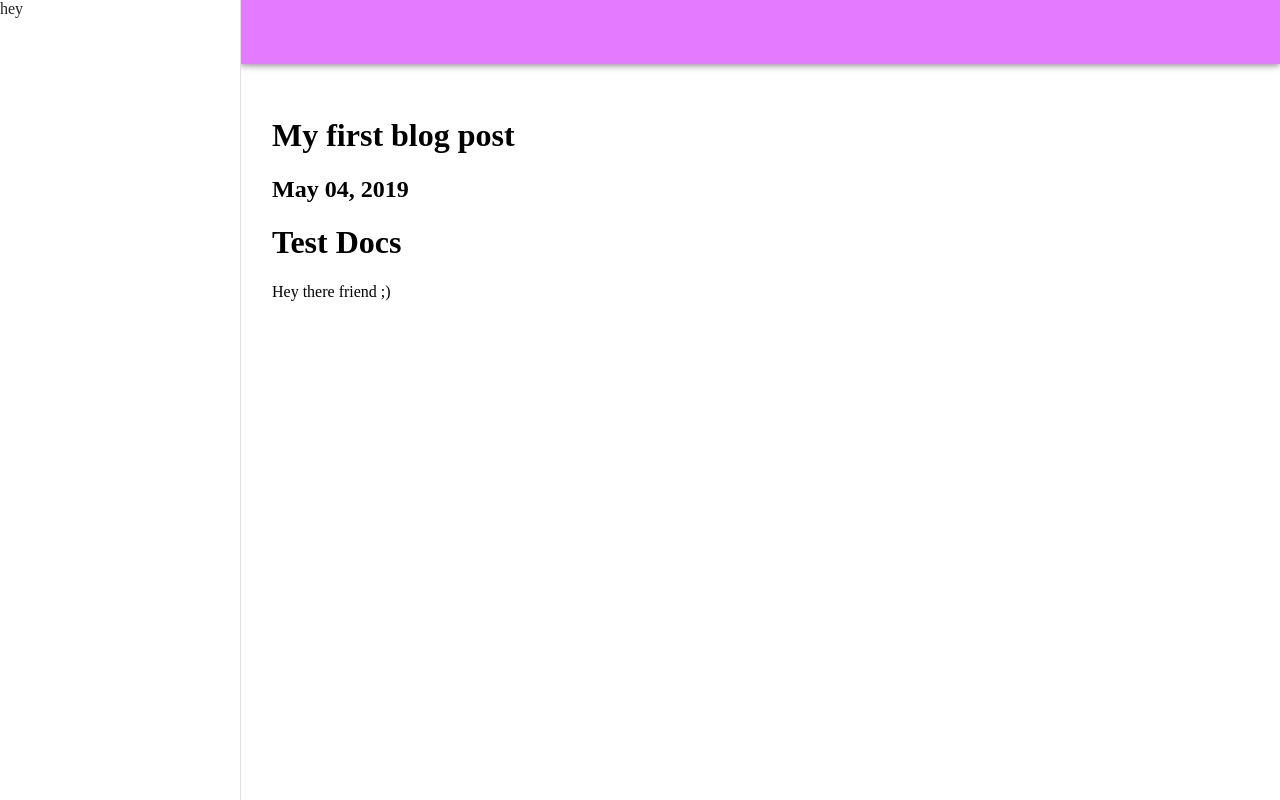
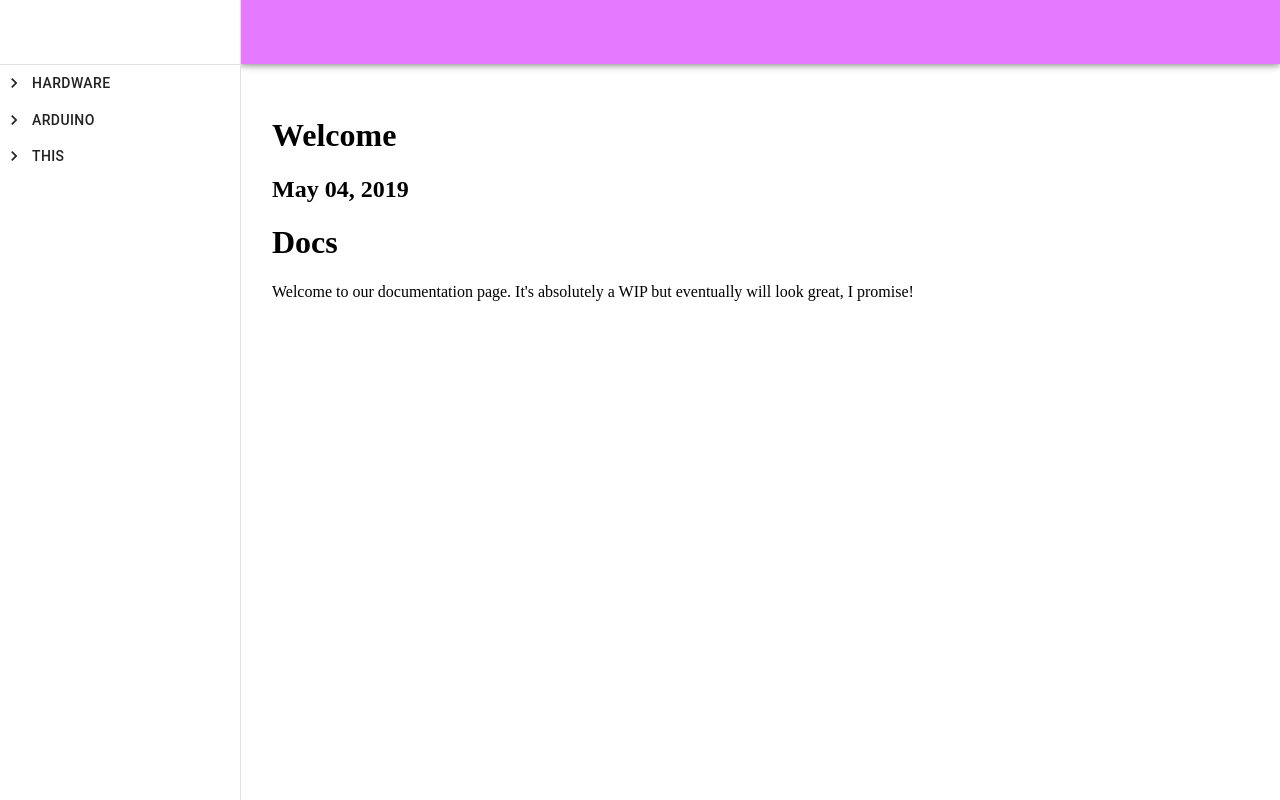
Before and after one commit to FANTM/FANTM.github.io, a Gatsby site: page /arduino/ in a window 1280 px wide. Built offline with nearby package versions, Linux system fonts and the light colour scheme; Gatsby itself is replaced by a stand-in of ours.

Commit message:
Table of contents is preliminarily done, at least artifically

```diff
--- a/src/components/buttons/ToCChildButton.jsx
+++ b/src/components/buttons/ToCChildButton.jsx
@@ -1,7 +1,31 @@
 import React from 'react';
+import PropTypes from 'prop-types';
+import { Button } from '@material-ui/core';
+import { makeStyles, useTheme } from '@material-ui/core/styles';
 
-function ToCChildButton() {
-  return <div />;
+const useStyles = makeStyles({
+  root: {
+    width: '100%',
+    justifyContent: 'left',
+  },
+});
+
+function ToCChildButton({ content, level }) {
+  const classes = useStyles();
+  const theme = useTheme();
+  return (
+    <Button
+      style={{ paddingLeft: theme.spacing(level * 2) + 16 }}
+      className={classes.root}
+    >
+      {content}
+    </Button>
+  );
 }
 
 export default ToCChildButton;
+
+ToCChildButton.propTypes = {
+  content: PropTypes.string.isRequired,
+  level: PropTypes.number.isRequired,
+};
--- a/src/components/buttons/ToCParentButton.jsx
+++ b/src/components/buttons/ToCParentButton.jsx
@@ -1,7 +1,44 @@
-import React from 'react';
+import React, { useState } from 'react';
+import PropTypes from 'prop-types';
+import { Button, Collapse } from '@material-ui/core';
+import { KeyboardArrowRight, KeyboardArrowDown } from '@material-ui/icons';
+import { makeStyles, useTheme } from '@material-ui/core/styles';
 
-function ToCParentButton() {
-  return <div />;
+const useStyles = makeStyles({
+  root: {
+    justifyContent: 'left',
+    width: '100%',
+  },
+});
+
+function ToCParentButton({ content, level, kids }) {
+  const [expanded, setExpanded] = useState(false);
+  const classes = useStyles();
+  const theme = useTheme();
+
+  function toggleCategory() {
+    setExpanded((prevValue) => !prevValue);
+  }
+
+  return (
+    <>
+      <Button
+        className={classes.root}
+        style={{ paddingLeft: theme.spacing(level * 2) + 8 }}
+        onClick={toggleCategory}
+        startIcon={expanded ? <KeyboardArrowDown /> : <KeyboardArrowRight />}
+      >
+        {content}
+      </Button>
+      <Collapse in={expanded}>{kids}</Collapse>
+    </>
+  );
 }
 
 export default ToCParentButton;
+
+ToCParentButton.propTypes = {
+  content: PropTypes.string.isRequired,
+  level: PropTypes.number.isRequired,
+  kids: PropTypes.arrayOf(PropTypes.node).isRequired,
+};
--- a/src/components/layout/ToC.jsx
+++ b/src/components/layout/ToC.jsx
@@ -1,8 +1,10 @@
-import React from 'react';
+import React, { useEffect } from 'react';
 import PropTypes from 'prop-types';
-import { Hidden, Drawer } from '@material-ui/core';
+import { Hidden, Drawer, Divider } from '@material-ui/core';
 import { makeStyles, useTheme } from '@material-ui/core/styles';
 import { graphql, useStaticQuery } from 'gatsby';
+import ToCParentButton from '../buttons/ToCParentButton';
+import ToCChildButton from '../buttons/ToCChildButton';
 
 const drawerWidth = 240;
 
@@ -16,6 +18,7 @@ const useStyles = makeStyles((theme) => ({
   drawerPaper: {
     width: drawerWidth,
   },
+  spacer: theme.mixins.toolbar,
 }));
 
 const tocQuery = graphql`
@@ -30,16 +33,73 @@ const tocQuery = graphql`
   }
 `;
 
+// Uses a tree traversal to convert the entire Table of Contents to JSX
+function convertToJSX(nodeName, nodeSet, tree, elementJsx, level) {
+  // Base Case
+  if (nodeSet.size === 0) {
+    elementJsx.push(
+      <ToCChildButton key={nodeName} content={nodeName} level={level} />,
+    );
+    return elementJsx;
+  }
+  // Traverse from left to right recursively
+  let myKids = [];
+  nodeSet.forEach((child) => {
+    myKids = convertToJSX(child, tree.get(child), tree, myKids, level + 1);
+  });
+  // Visit the actual parent after all of the children are determined.
+  elementJsx.push(
+    <ToCParentButton
+      key={nodeName}
+      content={nodeName}
+      kids={myKids}
+      level={level}
+    />,
+  );
+  return elementJsx;
+}
+
 function ToC({ mobileOpen, toggleDrawer }) {
   const classes = useStyles();
   const theme = useTheme();
   const data = useStaticQuery(tocQuery);
 
   const contents = data.allTableOfContentsYaml.edges[0].node.toc;
-  console.log(contents);
+  const delimeter = '/';
+  const tree = new Map();
+  tree.set('root', new Set());
+  contents.forEach((element) => {
+    const pathPieces = element.split(delimeter);
+    pathPieces.forEach((piece, index) => {
+      if (index === 0) {
+        const parent = tree.get('root');
+        const curr = tree.get(piece) || new Set();
+        parent.add(piece);
+        tree.set('root', parent);
+        tree.set(piece, curr);
+      } else {
+        const parent = tree.get(pathPieces[index - 1]);
+        const curr = tree.get(piece) || new Set();
+        parent.add(piece);
+        tree.set(pathPieces[index - 1], parent);
+        tree.set(piece, curr);
+      }
+    });
+  });
+  const node = tree.get('root');
+  const tableOfContentsData = [];
+  console.log(node);
+  node.forEach((child) => {
+    console.log(child);
+    tableOfContentsData.push(convertToJSX(child, tree.get(child), tree, [], 0));
+  });
+  // const tableOfContentsData = convertToJSX('root', node, tree, [], 0);
 
-  const container =
-    window !== undefined ? () => window.document.body : undefined;
+  let container;
+
+  useEffect(() => {
+    container = window !== undefined ? () => window.document.body : undefined;
+  }, []);
 
   return (
     <nav className={classes.drawer} aria-label="documentation navigation">
@@ -57,7 +117,7 @@ function ToC({ mobileOpen, toggleDrawer }) {
             keepMounted: true, // Better open performance on mobile.
           }}
         >
-          get
+          {tableOfContentsData}
         </Drawer>
       </Hidden>
       <Hidden xsDown implementation="css">
@@ -68,7 +128,9 @@ function ToC({ mobileOpen, toggleDrawer }) {
           variant="permanent"
           open
         >
-          hey
+          <div className={classes.spacer} />
+          <Divider />
+          {tableOfContentsData}
         </Drawer>
       </Hidden>
     </nav>
--- a/src/data/TableOfContents.yaml
+++ b/src/data/TableOfContents.yaml
@@ -3,3 +3,6 @@
     - hardware/FAQ
     - arduino/installation
     - arduino/getting-started
+    - hardware/ezra/boley
+    - this/is/me
+    - arduino
--- a/src/markdown-pages/index.md
+++ b/src/markdown-pages/index.md
@@ -1,9 +1,9 @@
 ---
 slug: '/arduino/'
 date: '2019-05-04'
-title: 'My first blog post'
+title: 'Welcome'
 ---
 
-# Test Docs
+# Docs
 
-Hey there friend ;)
+Welcome to our documentation page. It's absolutely a WIP but eventually will look great, I promise!
```
